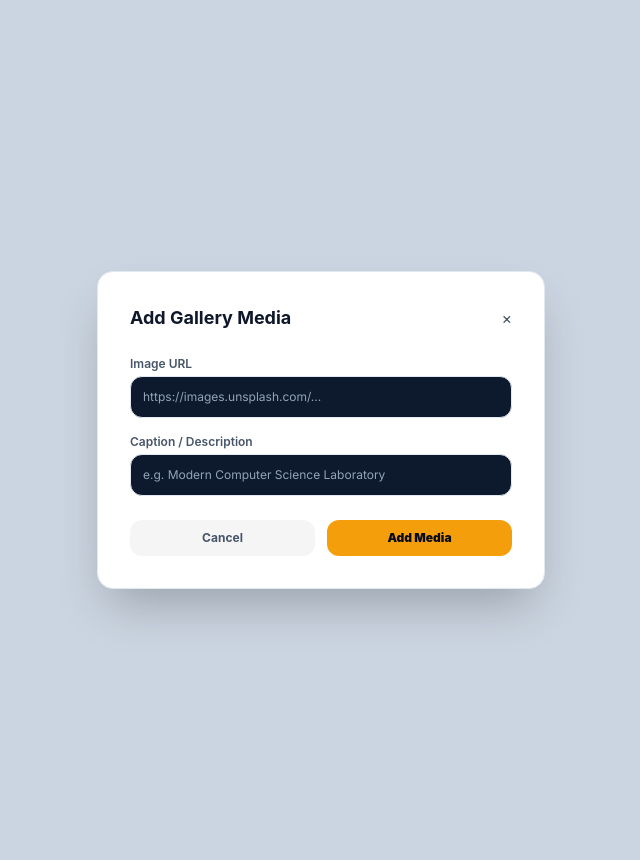
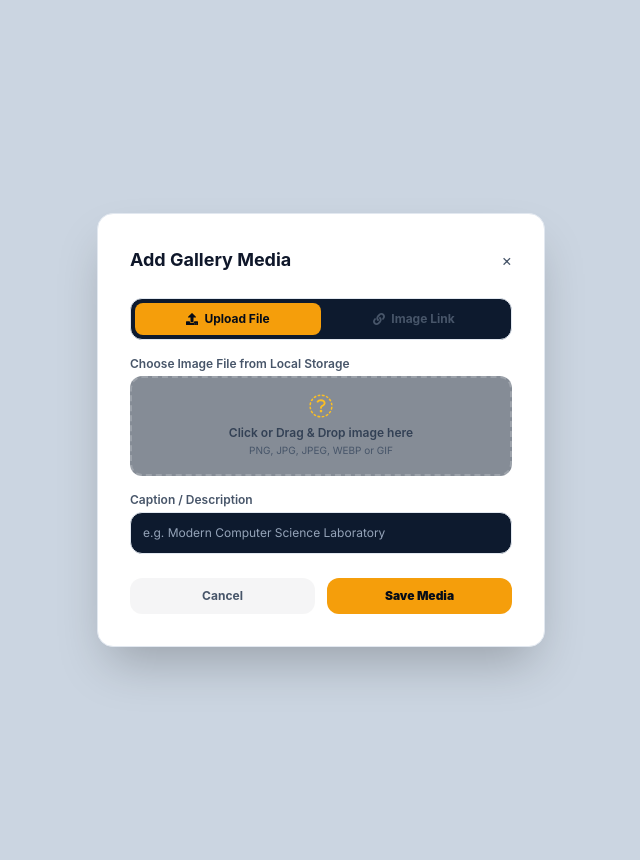
Before and after one commit to birukdjn/wachemo-django, a Django app: page /admin-dashboard/gallery/ in a window 1400 px wide, after a click on "Add Gallery Image". Shown: the whole page, without its empty margins (379-1019 px from the left). Run offline with Django 5.2, Linux system fonts and the light colour scheme; a user stored in the database is signed in; data comes from the database, SQL or seed files in the repository; some libraries are stand-ins or nearby versions; some web fonts are replaced.

Commit message:
feat: add support for local image file uploads in Gallery model and admin view

```diff
--- a/templates/admin_portal/gallery.html
+++ b/templates/admin_portal/gallery.html
@@ -71,22 +71,89 @@
             <h3 class="text-lg font-bold text-white">Add Gallery Media</h3>
             <button onclick="document.getElementById('addGalleryModal').classList.add('hidden')" class="text-gray-400 hover:text-white">&times;</button>
         </div>
-        <form method="post" class="space-y-4">
+
+        <!-- Tab selector -->
+        <div class="flex bg-navy-900 p-1 rounded-xl border border-white/10 mb-4">
+            <button type="button" id="tabUploadBtn" onclick="switchTab('file')" class="flex-1 py-2 text-xs font-bold rounded-lg bg-amber-500 text-navy-950 transition-all flex items-center justify-center gap-1.5">
+                <i class="fas fa-upload"></i> Upload File
+            </button>
+            <button type="button" id="tabUrlBtn" onclick="switchTab('url')" class="flex-1 py-2 text-xs font-bold rounded-lg text-gray-400 hover:text-white transition-all flex items-center justify-center gap-1.5">
+                <i class="fas fa-link"></i> Image Link
+            </button>
+        </div>
+
+        <form method="post" enctype="multipart/form-data" class="space-y-4">
             {% csrf_token %}
             <input type="hidden" name="action" value="create">
-            <div>
-                <label class="block text-xs font-semibold text-gray-300 mb-1">Image URL</label>
-                <input type="url" name="image_url" required placeholder="https://images.unsplash.com/..." class="w-full text-xs p-3 bg-navy-900 border border-white/10 rounded-xl text-white focus:border-amber-500 focus:outline-none">
+            <input type="hidden" id="imageSourceInput" name="image_source" value="file">
+
+            <!-- File Upload Option -->
+            <div id="fileUploadContainer">
+                <label class="block text-xs font-semibold text-gray-300 mb-1">Choose Image File from Local Storage</label>
+                <div class="relative border-2 border-dashed border-white/20 rounded-xl p-4 text-center bg-navy-900/50 hover:border-amber-500/50 transition-colors cursor-pointer">
+                    <input type="file" id="imageFileInput" name="image_file" accept="image/*" class="absolute inset-0 w-full h-full opacity-0 cursor-pointer" onchange="previewSelectedFile(this)">
+                    <div id="uploadPlaceholder">
+                        <i class="fas fa-cloud-arrow-up text-2xl text-amber-400 mb-1"></i>
+                        <p class="text-xs font-semibold text-gray-200">Click or Drag & Drop image here</p>
+                        <p class="text-[10px] text-gray-400 mt-0.5">PNG, JPG, JPEG, WEBP or GIF</p>
+                    </div>
+                    <div id="fileSelectedInfo" class="hidden text-xs text-amber-300 font-medium truncate"></div>
+                </div>
             </div>
+
+            <!-- URL Link Option -->
+            <div id="urlLinkContainer" class="hidden">
+                <label class="block text-xs font-semibold text-gray-300 mb-1">Image URL Link</label>
+                <input type="url" id="imageUrlInput" name="image_url" placeholder="https://images.unsplash.com/..." class="w-full text-xs p-3 bg-navy-900 border border-white/10 rounded-xl text-white focus:border-amber-500 focus:outline-none">
+            </div>
+
             <div>
                 <label class="block text-xs font-semibold text-gray-300 mb-1">Caption / Description</label>
                 <input type="text" name="description" placeholder="e.g. Modern Computer Science Laboratory" class="w-full text-xs p-3 bg-navy-900 border border-white/10 rounded-xl text-white focus:border-amber-500 focus:outline-none">
             </div>
+
             <div class="flex gap-3 pt-2">
                 <button type="button" onclick="document.getElementById('addGalleryModal').classList.add('hidden')" class="flex-1 py-2.5 bg-white/5 hover:bg-white/10 text-gray-300 text-xs font-bold rounded-xl">Cancel</button>
-                <button type="submit" class="flex-1 py-2.5 bg-amber-500 hover:bg-amber-400 text-navy-950 text-xs font-black rounded-xl">Add Media</button>
+                <button type="submit" class="flex-1 py-2.5 bg-amber-500 hover:bg-amber-400 text-navy-950 text-xs font-black rounded-xl">Save Media</button>
             </div>
         </form>
     </div>
 </div>
+
+<script>
+function switchTab(type) {
+    const fileContainer = document.getElementById('fileUploadContainer');
+    const urlContainer = document.getElementById('urlLinkContainer');
+    const tabUploadBtn = document.getElementById('tabUploadBtn');
+    const tabUrlBtn = document.getElementById('tabUrlBtn');
+    const sourceInput = document.getElementById('imageSourceInput');
+    const fileInput = document.getElementById('imageFileInput');
+    const urlInput = document.getElementById('imageUrlInput');
+
+    sourceInput.value = type;
+    if (type === 'file') {
+        fileContainer.classList.remove('hidden');
+        urlContainer.classList.add('hidden');
+        tabUploadBtn.className = "flex-1 py-2 text-xs font-bold rounded-lg bg-amber-500 text-navy-950 transition-all flex items-center justify-center gap-1.5";
+        tabUrlBtn.className = "flex-1 py-2 text-xs font-bold rounded-lg text-gray-400 hover:text-white transition-all flex items-center justify-center gap-1.5";
+        urlInput.required = false;
+    } else {
+        fileContainer.classList.add('hidden');
+        urlContainer.classList.remove('hidden');
+        tabUrlBtn.className = "flex-1 py-2 text-xs font-bold rounded-lg bg-amber-500 text-navy-950 transition-all flex items-center justify-center gap-1.5";
+        tabUploadBtn.className = "flex-1 py-2 text-xs font-bold rounded-lg text-gray-400 hover:text-white transition-all flex items-center justify-center gap-1.5";
+        urlInput.required = true;
+    }
+}
+
+function previewSelectedFile(input) {
+    const placeholder = document.getElementById('uploadPlaceholder');
+    const info = document.getElementById('fileSelectedInfo');
+    if (input.files && input.files[0]) {
+        placeholder.classList.add('hidden');
+        info.classList.remove('hidden');
+        info.textContent = 'Selected: ' + input.files[0].name;
+    }
+}
+</script>
 {% endblock %}
--- a/wachemosaps/models.py
+++ b/wachemosaps/models.py
@@ -30,8 +30,16 @@ class News(models.Model):
     image = models.URLField(max_length=200, blank=True, null=True)
 
 class Gallery(models.Model):
-    image = models.URLField(max_length=200, blank=True, null=True)
+    image_file = models.ImageField(upload_to='gallery/', blank=True, null=True)
+    image_url = models.CharField(max_length=500, blank=True, null=True)
+    image = models.CharField(max_length=500, blank=True, null=True)
     description = models.CharField(max_length=255, blank=True, null=True)
+
+    @property
+    def display_image(self):
+        if self.image_file:
+            return self.image_file.url
+        return self.image_url or self.image or ""
 
     def __str__(self):
         return self.description if self.description else "Gallery Image"
--- a/wachemosaps/views.py
+++ b/wachemosaps/views.py
@@ -752,17 +752,44 @@ def admin_events(request):
 @admin_required
 def admin_gallery(request):
     """
-    Manage gallery media uploads.
+    Manage gallery media uploads supporting local file uploads and image URLs.
     """
     if request.method == 'POST':
         action = request.POST.get('action')
         if action == 'create':
+            description = request.POST.get('description', '').strip()
+            image_source = request.POST.get('image_source', 'file')
+            image_file = request.FILES.get('image_file')
             image_url = request.POST.get('image_url', '').strip()
-            description = request.POST.get('description', '').strip()
 
-            if image_url:
-                Gallery.objects.create(image=image_url, description=description)
-                messages.success(request, 'Gallery image added successfully.')
+            if image_source == 'file' and image_file:
+                gallery = Gallery.objects.create(
+                    image_file=image_file,
+                    description=description
+                )
+                gallery.image = gallery.image_file.url
+                gallery.save(update_fields=['image'])
+                messages.success(request, 'Gallery image uploaded from local storage successfully.')
+                return redirect('admin_gallery')
+            elif image_url:
+                Gallery.objects.create(
+                    image_url=image_url,
+                    image=image_url,
+                    description=description
+                )
+                messages.success(request, 'Gallery image added from URL link successfully.')
+                return redirect('admin_gallery')
+            elif image_file:
+                gallery = Gallery.objects.create(
+                    image_file=image_file,
+                    description=description
+                )
+                gallery.image = gallery.image_file.url
+                gallery.save(update_fields=['image'])
+                messages.success(request, 'Gallery image uploaded from local storage successfully.')
+                return redirect('admin_gallery')
+            else:
+                messages.error(request, 'Please select an image file to upload or provide a valid image URL.')
                 return redirect('admin_gallery')
         elif action == 'delete':
             gallery_id = request.POST.get('gallery_id')
```
Also changed, not shown: wachemosaps/migrations/0011_gallery_image_file_gallery_image_url_and_more.py (added).
